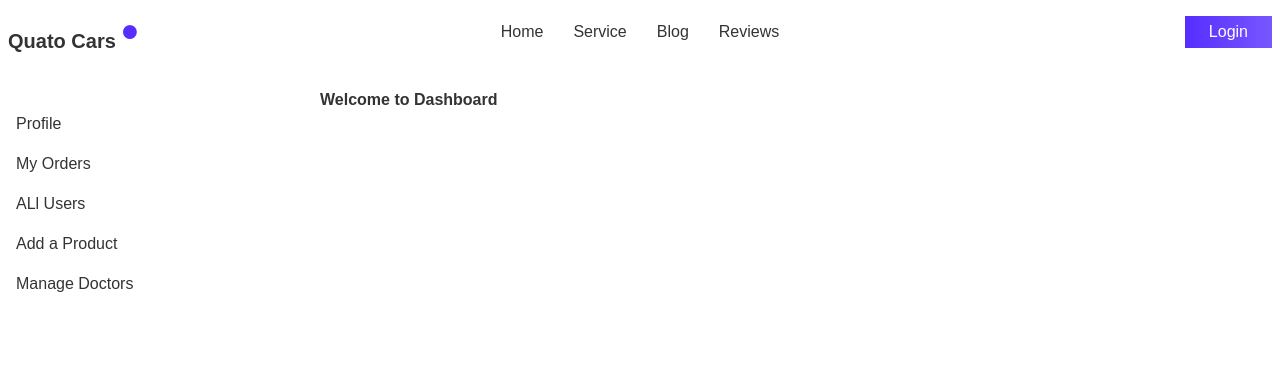
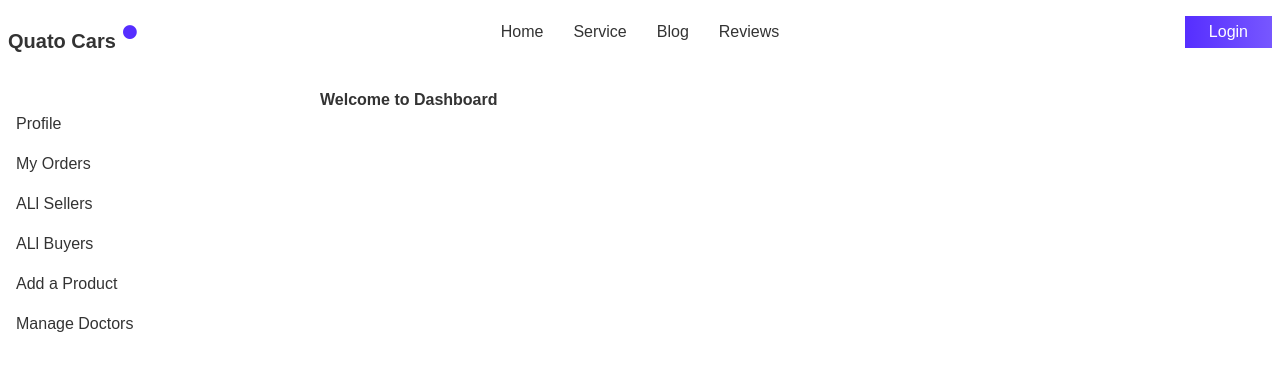
Before and after one commit to adorzamaan/quato-cars, a React (Create React App) app: page /dashboard in a window 1280 px wide. Shown: the top 370 px of the page. Built offline with nearby package versions, Linux system fonts and the light colour scheme; no server answers.

Commit message:
login signup fix issue

```diff
--- /dev/null
+++ b/src/Pages/Dashboard/AllBuyers/AllBuyers.jsx
@@ -0,0 +1,11 @@
+import React from 'react';
+
+const AllBuyers = () => {
+    return (
+        <div>
+            <h3 className='font-bold'>All Buyers Here !!</h3>
+        </div>
+    );
+};
+
+export default AllBuyers;
--- /dev/null
+++ b/src/Pages/Dashboard/AllUsers/Allusers.jsx
@@ -0,0 +1,11 @@
+import React from 'react';
+
+const Allusers = () => {
+    return (
+        <div>
+            <h3 className='font-bold py-6'>All Users</h3>
+        </div>
+    );
+};
+
+export default Allusers;
--- a/src/Pages/Login/Login.jsx
+++ b/src/Pages/Login/Login.jsx
@@ -52,9 +52,10 @@ const Login = () => {
     <div>
       <section className="bg-white dark:bg-gray-900">
         <div className="container flex items-center justify-center min-h-screen px-6 mx-auto">
+          <div className="w-full max-w-md border p-6 shadow-sm">
           <form
             onSubmit={handleSubmit(handleLogin)}
-            className="w-full max-w-md border p-6 shadow-sm"
+            className=""
           >
             <div className="flex items-center justify-center mt-6">
               <Link
@@ -162,7 +163,9 @@ const Login = () => {
               >
                 {loading ? <SmallSpinner></SmallSpinner> : "Log In"}
               </button>
-              <div className="divider">
+            </div>
+          </form>
+          <div className="divider">
                 <p className="font-medium text-sm dark:text-gray-300">
                   Login With
                 </p>
@@ -214,8 +217,7 @@ const Login = () => {
                   New to Quato Cars ? <Link to="/signup"> Create Account</Link>
                 </span>
               </div>
-            </div>
-          </form>
+          </div>
         </div>
       </section>
     </div>
--- a/src/Pages/Login/SignUp.jsx
+++ b/src/Pages/Login/SignUp.jsx
@@ -108,9 +108,10 @@ const SignUp = () => {
     <div>
       <section className="bg-white dark:bg-gray-900">
         <div className="container flex items-center justify-center min-h-screen px-6 mx-auto">
-          <form
+         <div className="w-full max-w-md border p-6 shadow-sm my-4">
+         <form
             onSubmit={handleSubmit(handleSignUp)}
-            className="w-full max-w-md border p-6 shadow-sm my-4"
+            className=""
           >
             <div className="flex items-center justify-center mt-6">
               <Link
@@ -296,7 +297,8 @@ const SignUp = () => {
               </button>
             </div>
             {/* <h3 className="text-center pt-4 font-bold text-sm ">Sign Up With</h3> */}
-            <div className="divider">
+          </form>
+          <div className="divider">
               <p className="font-medium text-sm dark:text-gray-300 dark:border-gray-300">
                 Sign Up With
               </p>
@@ -348,7 +350,8 @@ const SignUp = () => {
                 Already have an account?
               </Link>
             </div>
-          </form>
+         </div>
+
         </div>
       </section>
     </div>
--- a/src/Root/DashboardRoot.jsx
+++ b/src/Root/DashboardRoot.jsx
@@ -20,8 +20,11 @@ const DashboardRoot = () => {
             <NavLink to="/dashboard/myorders" className="my-2">
               My Orders
             </NavLink>
-            <NavLink to="/dashboard/users" className="my-2">
-              ALl Users
+            <NavLink to="/dashboard/allusers" className="my-2">
+              ALl Sellers
+            </NavLink>
+            <NavLink to="/dashboard/allbuyers" className="my-2">
+              ALl Buyers
             </NavLink>
             <NavLink to="/dashboard/addproducts" className="my-2">
               Add a Product
--- a/src/Routes/Routes.js
+++ b/src/Routes/Routes.js
@@ -1,6 +1,9 @@
 import React from "react";
 import { createBrowserRouter, RouterProvider } from "react-router-dom";
 import Blog from "../Pages/Blog/Blog";
+import AddProducts from "../Pages/Dashboard/AddProducts/AddProducts";
+import AllBuyers from "../Pages/Dashboard/AllBuyers/AllBuyers";
+import Allusers from "../Pages/Dashboard/AllUsers/Allusers";
 import Dashboard from "../Pages/Dashboard/Dashboard/Dashboard";
 import MyOrders from "../Pages/Dashboard/MyOrders/MyOrders";
 import Home from "../Pages/Home/Home";
@@ -77,6 +80,30 @@ const Routes = () => {
             </PrivateRoutes>
           ),
         },
+        {
+          path: "/dashboard/addproducts",
+          element: (
+            <PrivateRoutes>
+              <AddProducts></AddProducts>
+            </PrivateRoutes>
+          ),
+        },
+        {
+          path: "/dashboard/allusers",
+          element: (
+            <PrivateRoutes>
+              <Allusers></Allusers>
+            </PrivateRoutes>
+          ),
+        },
+        {
+          path: "/dashboard/allbuyers",
+          element: (
+            <PrivateRoutes>
+              <AllBuyers></AllBuyers>
+            </PrivateRoutes>
+          ),
+        },
       ],
     },
   ]);
```
